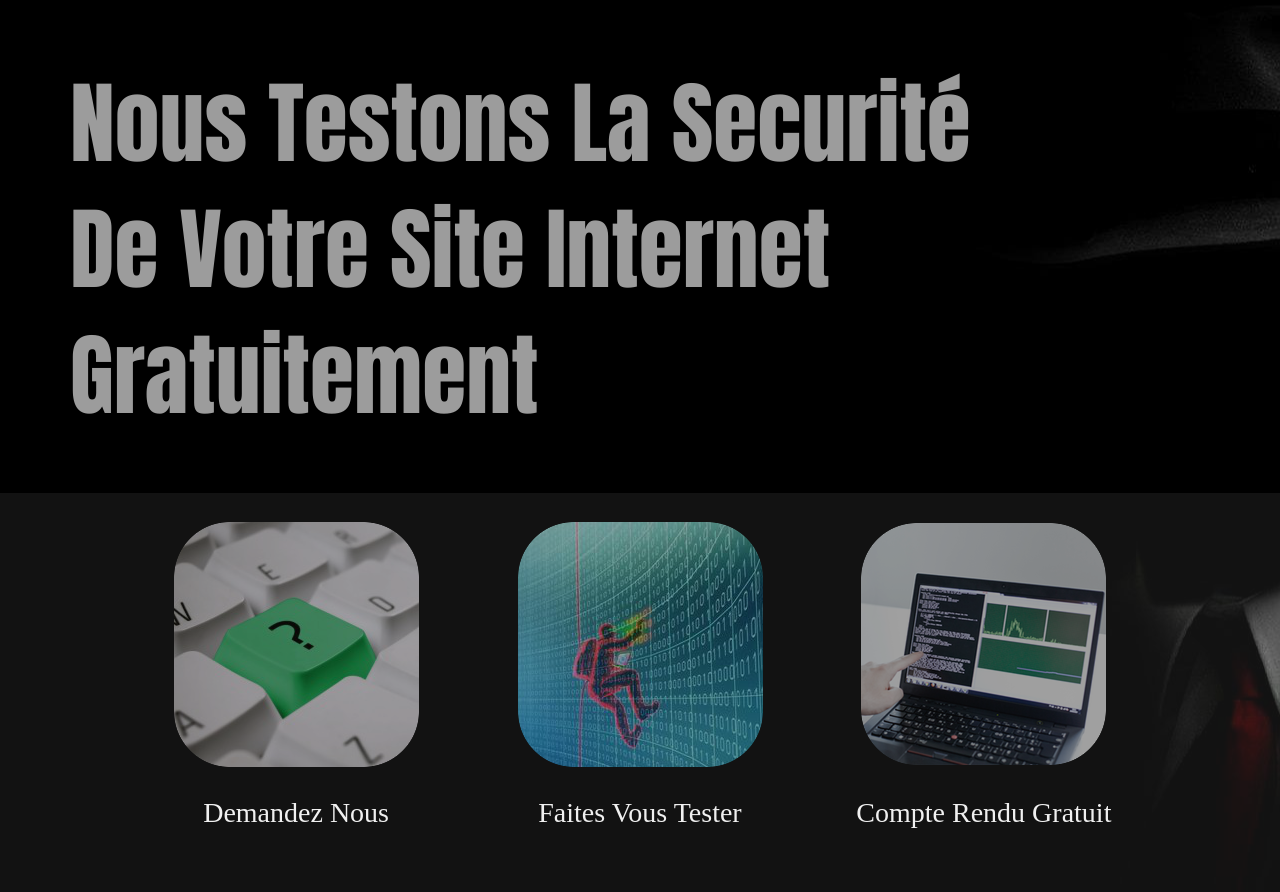
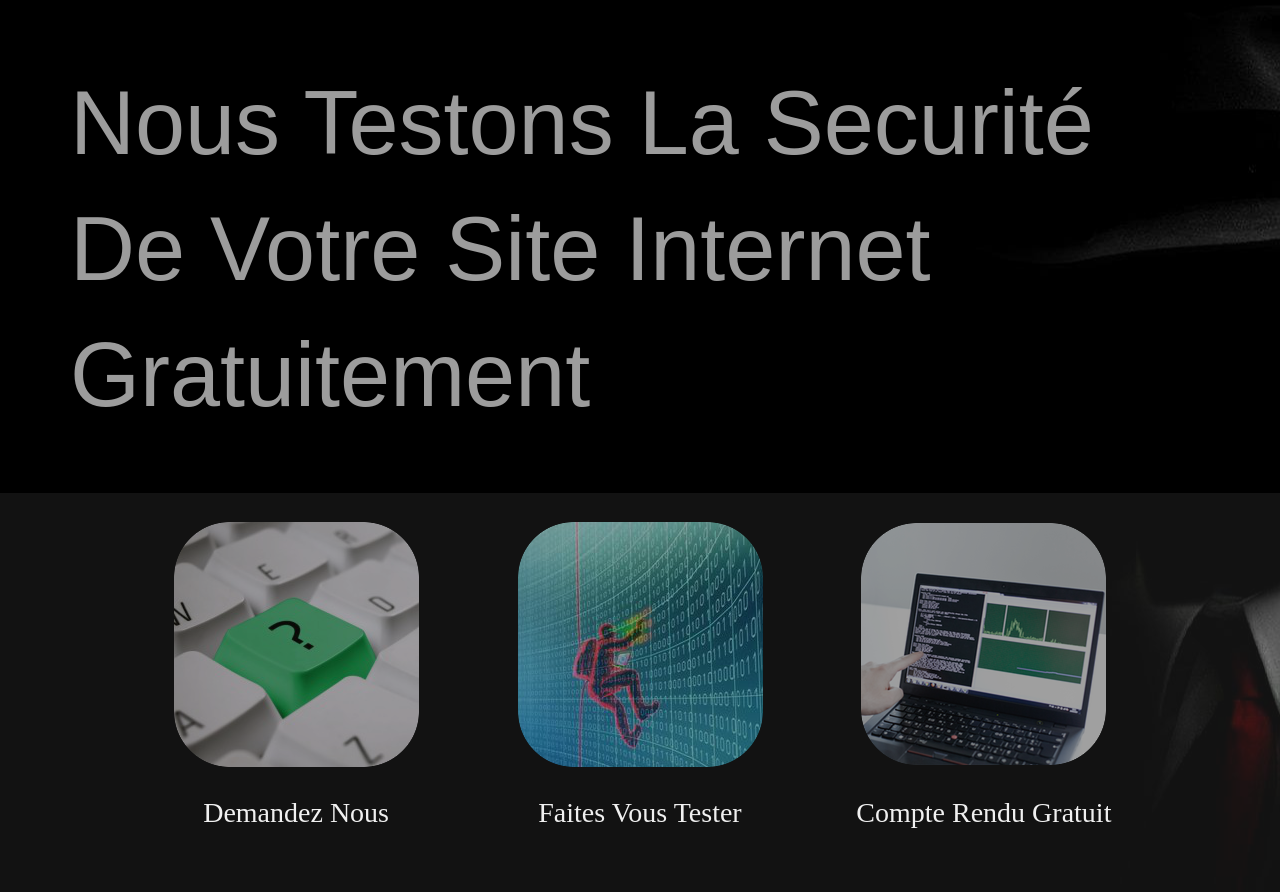
Before and after one commit to Buisson/Enjol--Colomb, a PHP site: page / in a window 1280 px wide. Shown: the part 60-952 px from the top of the page. Run offline with PHP 8.4, Linux system fonts and the light colour scheme; some libraries are stand-ins or nearby versions.

Commit message:
font 2nd test

```diff
--- a/starter-template.css
+++ b/starter-template.css
@@ -14,7 +14,7 @@ p.success {
 
 .homeText {
 
-	font : normal normal normal 90px/1.4em Impact;/*Verdana, Geneva, sans-serif;;*/
+	font : normal normal normal 90px/1.4em Arial, Helvetica, sans-serif;/*Verdana, Geneva, sans-serif;;*/
 	color : rgb(156,156,156);
 
 }
```
